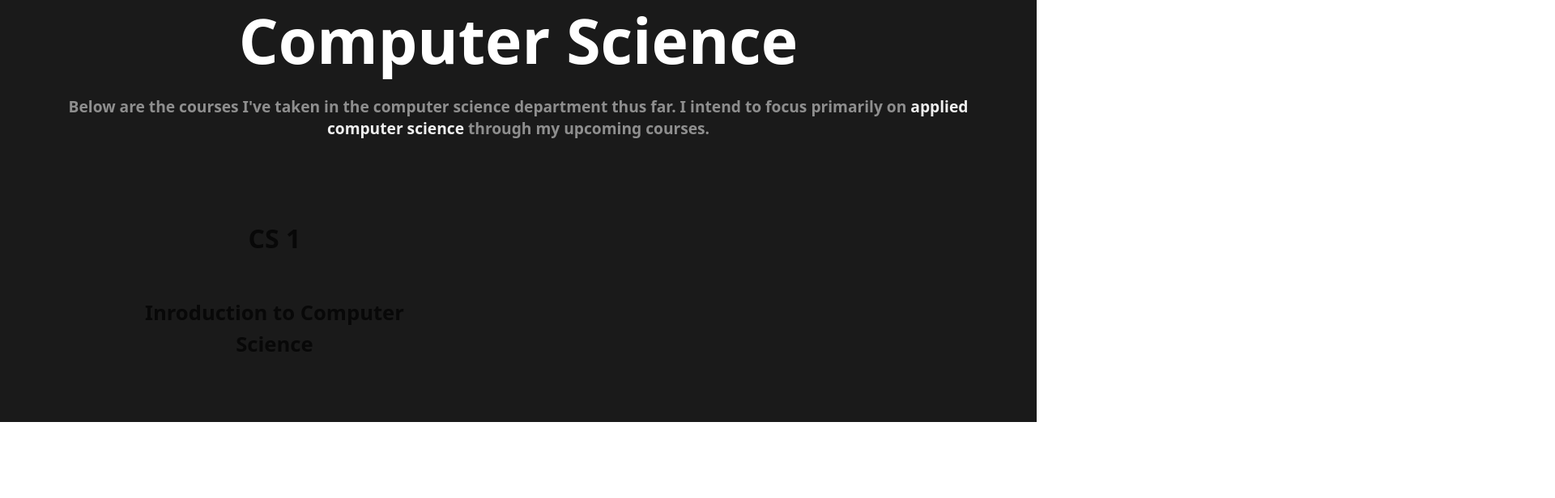
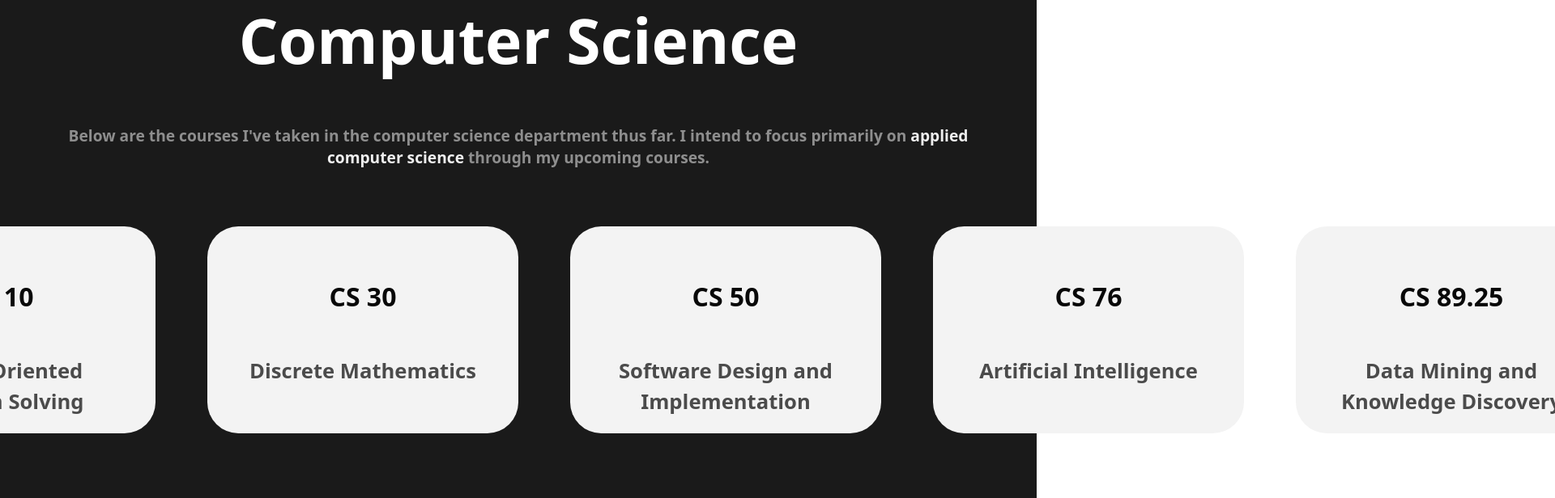
Before and after one commit to brendanshaw14/personal-website, a React (Create React App) app: page /education in a window 1280 px wide. Shown: the part 838-1454 px from the top of the page at 81% size, 1920 px wide, since content can reach past the window. Before the commit the page ends 1360 px from the top, so only its background shows below. Built offline with nearby package versions, Linux system fonts and the light colour scheme.

Commit message:
Added CS Section and Courses

```diff
--- a/src/pages/education/Education.css
+++ b/src/pages/education/Education.css
@@ -53,16 +53,18 @@
     flex-direction: column;
     align-items: center;
     justify-content: space-evenly;
-    height: 40vw;
     background-color: #1a1a1a;
     padding: 5%;
     text-align: center;
 }
 
+.major-text-container {
+    margin-bottom: 5vh;
+}
+
 .major-text-container h1{
     font-size: 6vw;
     color: white;
-    margin-bottom: 0;
 }
 
 .major-text-container h2{
@@ -71,14 +73,17 @@
 }
 
 .major-cards-container {
-    width: 100%;
-    height: 70%;
     box-sizing: border-box;
     overflow-x: auto; /* Enable horizontal scrolling */
     overflow-y: hidden; /* Prevent vertical scrolling */
     white-space: nowrap; /* Prevent wrapping of list items */
     -webkit-overflow-scrolling: touch; /* Smooth scrolling for touch devices */
 }
+
+.major-cards-container::-webkit-scrollbar {
+    display: none; /* Hides the scrollbar */
+}
+
 .color-test{
-    background-attachment: #1d1d1d;
+    background-attachment: #4b4b4b;
 }
--- a/src/pages/education/Education.js
+++ b/src/pages/education/Education.js
@@ -11,7 +11,38 @@ const Education = () => {
         link: '/education',
         color: '#bdefff',
         text: "Inroduction to Computer Science"
-    }];
+    },
+    {
+        title: 'CS 10',
+        link: '/education',
+        color: '#bdefff',
+        text: "Object Oriented Problem Solving"
+    },
+    {
+        title: 'CS 30',
+        link: '/education',
+        color: '#bdefff',
+        text: "Discrete Mathematics"
+    },
+    {
+        title: 'CS 50',
+        link: '/education',
+        color: '#bdefff',
+        text: "Software Design and Implementation"
+    },
+    {
+        title: 'CS 76',
+        link: '/education',
+        color: '#bdefff',
+        text: "Artificial Intelligence"
+    },
+    {
+        title: 'CS 89.25',
+        link: '/education',
+        color: '#bdefff',
+        text: "Data Mining and Knowledge Discovery"
+    }
+    ];
 
     return (
         <div>
@@ -48,10 +79,8 @@ const Education = () => {
                                     link={sectionCard.link}
                                     text={sectionCard.text}
                                     headerColor={'#080808'}
-                                    bodyColor={'#080808'}
-                                    background={'#f3f3f3'}
-                                    height={'20vw'}
-                                    width={'30vw'}
+                                    bodyColor={'#4b4b4b'}
+                                    cardStyle={{backgroundColor: '#f3f3f3', height:'20vw', width:'30vw'}}
                                 />
                             </li>
                         ))}
```
